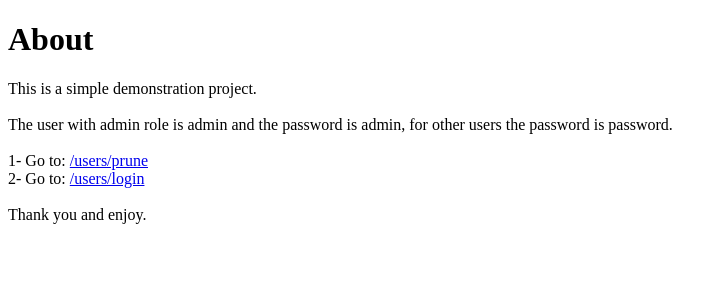
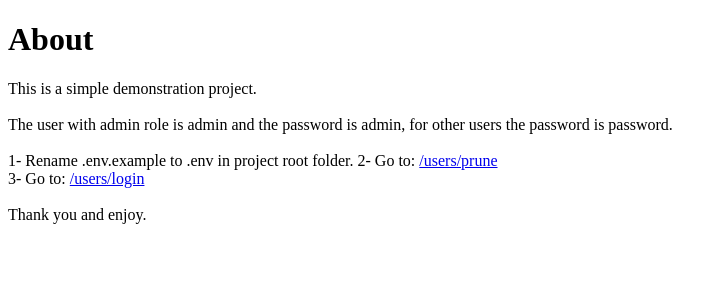
Before and after one commit to sistematico/php-mvc-users, a PHP site: page /about.php in a window 1280 px wide. Shown: the part 62-362 px from the top of the page, without its empty margins (0-727 px from the left). Run offline with PHP 8.4, Linux system fonts and the light colour scheme; some libraries are stand-ins or nearby versions.

Commit message:
Autocommit por GitHub: alterações: add 'app/view/pages/about.php'

```diff
--- a/app/view/pages/about.php
+++ b/app/view/pages/about.php
@@ -12,8 +12,9 @@
     <p class="lead">
         This is a simple demonstration project.<br /><br />
         The user with admin role is <span class="font-weight-bold">admin</span> and the password is <span class="font-weight-bold">admin</span>, for other users the password is <span class="font-weight-bold">password</span>.<br /><br />
-        1- Go to: <a href="<?php echo FULL_URL; ?>users/prune"><?php echo FULL_URL; ?>users/prune</a><br />
-        2- Go to: <a href="<?php echo FULL_URL; ?>users/login"><?php echo FULL_URL; ?>users/login</a><br /><br />
+        1- Rename <span class="font-weight-bold">.env.example</span> to <span class="font-weight-bold">.env</span> in project root folder.
+        2- Go to: <a href="<?php echo FULL_URL; ?>users/prune"><?php echo FULL_URL; ?>users/prune</a><br />
+        3- Go to: <a href="<?php echo FULL_URL; ?>users/login"><?php echo FULL_URL; ?>users/login</a><br /><br />
         Thank you and enjoy.
     </p>
 </main>
```
